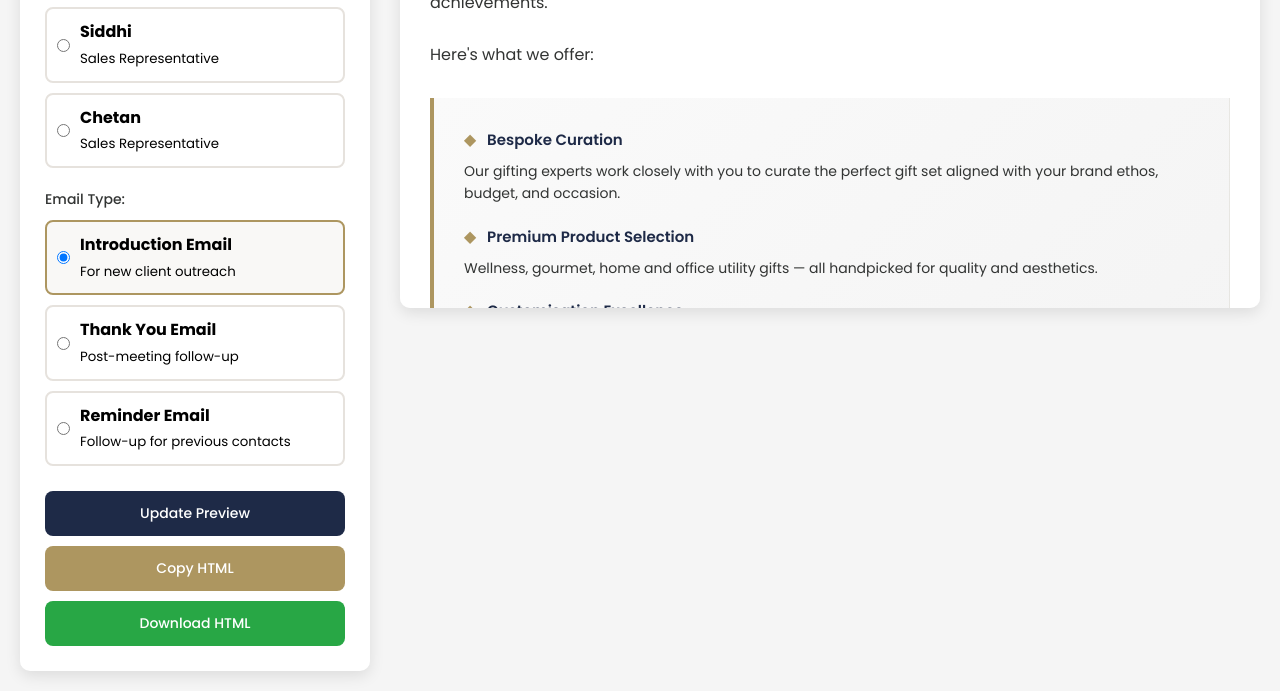
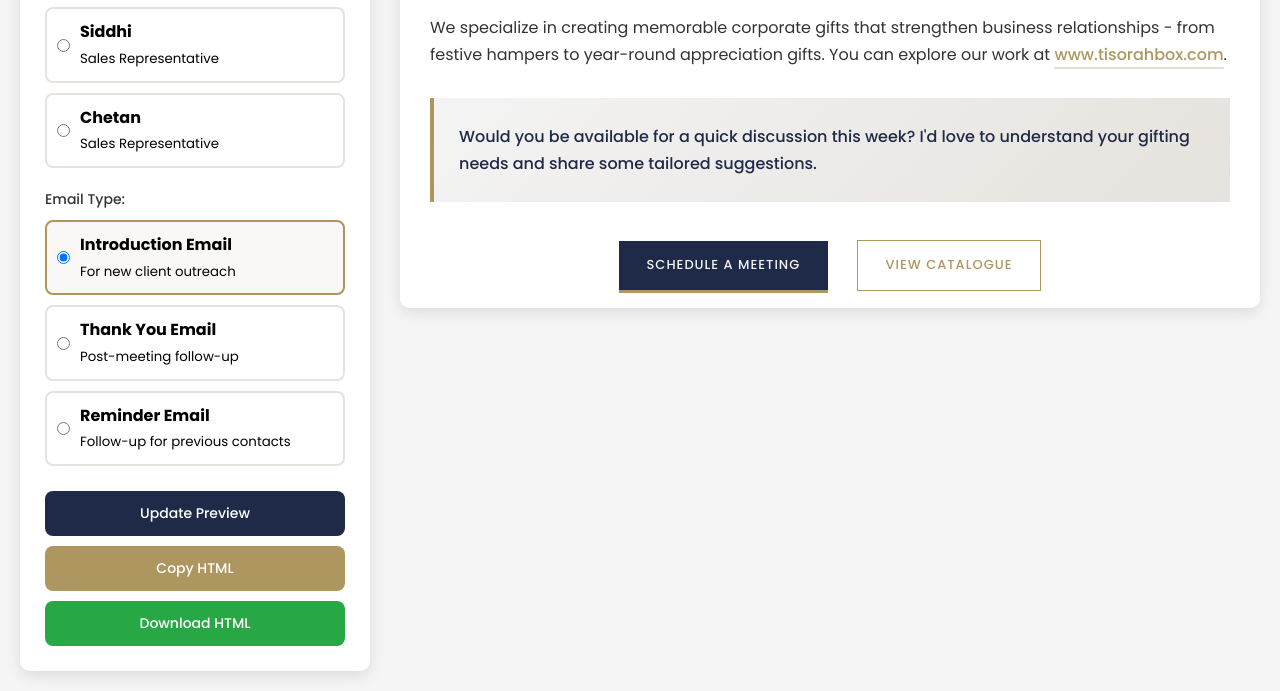
Before and after one commit to chetan21122004/TisorahBox_email_template, a plain HTML site: page index.html in a window 1280 px wide. Shown: the part 559-1250 px from the top of the page. Drawn offline with Linux system fonts and the light colour scheme; a web font is replaced by a local one.

Commit message:
let's push

```diff
--- a/index.html
+++ b/index.html
@@ -896,89 +896,16 @@
 
                     <div class="main-text">
                         <p>
-                            With the festive season approaching, I wanted to introduce
-                            <span class="brand-highlight">TisorahBox</span> — your partner for premium
-                            corporate gifting solutions that help strengthen business relationships and
-                            celebrate your team's achievements.
-                        </p>
-                        <p>Here's what we offer:</p>
-                    </div>
-
-                    <div class="features-box">
-                        <div class="feature-item">
-                            <h4 class="feature-title">
-                                <span class="feature-icon">◆</span>
-                                Bespoke Curation
-                            </h4>
-                            <p class="feature-desc">
-                                Our gifting experts work closely with you to curate the perfect gift set
-                                aligned with your brand ethos, budget, and occasion.
-                            </p>
-                        </div>
-
-                        <div class="feature-item">
-                            <h4 class="feature-title">
-                                <span class="feature-icon">◆</span>
-                                Premium Product Selection
-                            </h4>
-                            <p class="feature-desc">
-                                Wellness, gourmet, home and office utility gifts — all handpicked for
-                                quality and aesthetics.
-                            </p>
-                        </div>
-
-                        <div class="feature-item">
-                            <h4 class="feature-title">
-                                <span class="feature-icon">◆</span>
-                                Customisation Excellence
-                            </h4>
-                            <p class="feature-desc">
-                                Branding on products, packaging, and message inserts to reflect your
-                                company's identity with Art Deco elegance.
-                            </p>
-                        </div>
-                    </div>
-
-                    <div class="cta-section">
-                        <div class="cta-buttons">
-                            <a href="${sender.catalogueLink}"
-                               class="email-btn email-btn-primary" target="_blank">
-                                View Diwali Catalogue
-                            </a>
-                            <a href="https://www.tisorahbox.com/"
-                               class="email-btn email-btn-secondary" target="_blank">
-                                Explore Collection
-                            </a>
-                        </div>
-                    </div>
-
-                    <div class="company-info">
+                            I'm reaching out from <span class="brand-highlight">TisorahBox</span> to request a brief 15-minute meeting to discuss premium corporate gifting solutions for <span class="brand-highlight">${companyName}</span>.
+                        </p>
                         <p>
-                            We proudly serve clients from <span class="sectors">Manufacturing, BFSI, IT, Real Estate</span>,
-                            and other sectors — offering both festive gifting and year-round solutions for new joiners,
-                            client appreciation, employee milestones, and more.
-                        </p>
-                        <p>
-                            Explore our work at:
-                            <a href="https://www.tisorahbox.com/" class="website-link" target="_blank">
-                                www.tisorahbox.com
-                            </a>
-                        </p>
-                    </div>
-
-                    <div class="form-cta">
-                        <h3>Share Your Requirements</h3>
-                        <p>Help us understand your gifting needs better by filling out our quick requirement form.</p>
-                        <a href="https://docs.google.com/forms/d/e/1FAIpQLScJv4fkiNfZgLqIzr_HG9EyLofEhNC9V_h8Ax_TIxPDbOwrJA/viewform?usp=dialog"
-                           class="btn-form" target="_blank">
-                            Fill Requirement Form
-                        </a>
+                            We specialize in creating memorable corporate gifts that strengthen business relationships - from festive hampers to year-round appreciation gifts. You can explore our work at <a href="https://www.tisorahbox.com/" class="website-link" target="_blank">www.tisorahbox.com</a>.
+                        </p>
                     </div>
 
                     <div class="cta-box">
                         <p>
-                            Would love to schedule a quick call or presentation based on your upcoming
-                            gifting needs for <span class="brand-highlight">${companyName}</span>.
+                            Would you be available for a quick discussion this week? I'd love to understand your gifting needs and share some tailored suggestions.
                         </p>
                     </div>
 
@@ -986,29 +913,14 @@
                         <div class="cta-buttons">
                             <a href="${sender.calendlyLink}"
                                class="email-btn email-btn-primary" target="_blank">
-                                Schedule a Call
+                                Schedule a Meeting
                             </a>
-                        </div>
-                    </div>
-                </div>
-
-                <div class="stats-section">
-                    <table class="stats-table">
-                        <tr>
-                            <td class="stat-cell">
-                                <span class="stat-number">3+</span>
-                                <span class="stat-label">Years Excellence</span>
-                            </td>
-                            <td class="stat-cell">
-                                <span class="stat-number">40K+</span>
-                                <span class="stat-label">Luxury Boxes</span>
-                            </td>
-                            <td class="stat-cell">
-                                <span class="stat-number">30+</span>
-                                <span class="stat-label">Elite Clients</span>
-                            </td>
-                        </tr>
-                    </table>
+                            <a href="${sender.catalogueLink}"
+                               class="email-btn email-btn-secondary" target="_blank">
+                                View Catalogue
+                            </a>
+                        </div>
+                    </div>
                 </div>
 
                 <div class="footer">
```
